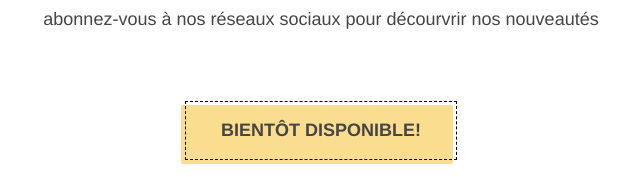
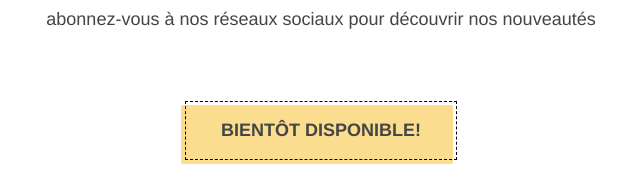
Before and after one commit to Kogakukan/myselfbracelet.github.io, a plain HTML site: page index.html in a window 1280 px wide. Shown: the part 3358-3535 px from the top of the page, 319-959 px from the left. Drawn offline with Linux system fonts and the light colour scheme; some packages are replaced by stand-ins of ours; a web font is replaced by a local one.

Commit message:
Update index.html

```diff
--- a/index.html
+++ b/index.html
@@ -161,7 +161,7 @@
 
         <!--    Start CTA Titles    -->
         <h1 class="title">MYself bracelet n'attend plus que vous !</h1>
-        <h2 class="sub_title"> Abonnez-vous à nos réseaux sociaux pour décourvrir nos nouveautés </h2>
+        <h2 class="sub_title"> Abonnez-vous à nos réseaux sociaux pour découvrir nos nouveautés </h2>
         <!--    End CTA Titles    -->
 
         <!--    Start Button    -->
```
